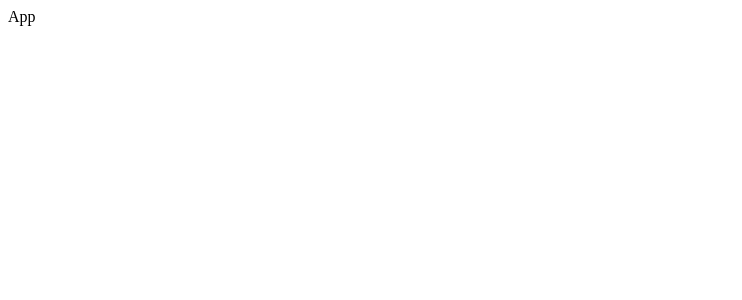
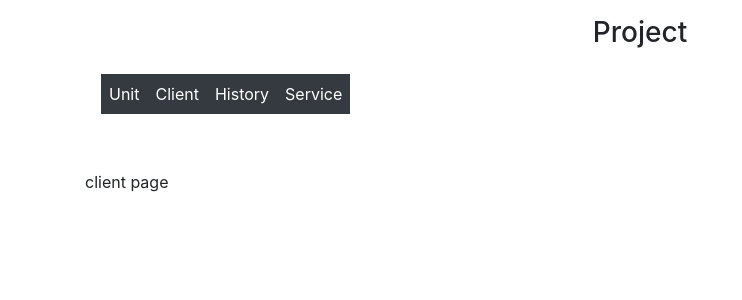
Before and after one commit to jayhan1109/comp4941_frontend, a React (Create React App) app in the folder client/: page /client in a window 1280 px wide. Shown: the top 300 px of the page, without its empty margins (0-742 px from the left). Built offline with nearby package versions, Linux system fonts and the light colour scheme.

Commit message:
Modify folder structure and create Navbar

```diff
--- a/client/package.json
+++ b/client/package.json
@@ -7,7 +7,9 @@
     "@testing-library/react": "^11.1.0",
     "@testing-library/user-event": "^12.1.10",
     "axios": "^0.21.1",
+    "bootstrap": "^4.6.0",
     "react": "^17.0.2",
+    "react-bootstrap": "^1.5.2",
     "react-dom": "^17.0.2",
     "react-router-dom": "^5.2.0",
     "react-scripts": "4.0.3",
--- a/client/public/index.html
+++ b/client/public/index.html
@@ -14,6 +14,13 @@
     <link rel="manifest" href="%PUBLIC_URL%/manifest.json" />
 
     <title>React App</title>
+
+    <link
+  rel="stylesheet"
+  href="https://cdn.jsdelivr.net/npm/bootstrap@4.6.0/dist/css/bootstrap.min.css"
+  integrity="sha384-B0vP5xmATw1+K9KRQjQERJvTumQW0nPEzvF6L/Z6nronJ3oUOFUFpCjEUQouq2+l"
+  crossorigin="anonymous"
+/>
   </head>
   <body>
     <noscript>You need to enable JavaScript to run this app.</noscript>
--- a/client/src/App.js
+++ b/client/src/App.js
@@ -1,8 +1,29 @@
 import React from "react";
+import { BrowserRouter, Route, Switch } from "react-router-dom";
 import "./App.css";
+import Navigation from "./component/Navigation";
+import Unit from "./pages/Unit";
+import Client from "./pages/Client";
+import History from "./pages/History";
+import Service from "./pages/Service";
 
 const App = () => {
-  return <div>App</div>;
+  return (
+    <BrowserRouter>
+      <div className="container">
+        <h3 className="m-3 d-flex justify-content-center">Project</h3>
+
+        <Navigation />
+
+        <Switch>
+          <Route path="/unit" component={Unit} exact />
+          <Route path="/client" component={Client} exact />
+          <Route path="/history" component={History} exact />
+          <Route path="/service" component={Service} exact />
+        </Switch>
+      </div>
+    </BrowserRouter>
+  );
 };
 
 export default App;
--- /dev/null
+++ b/client/src/component/Navigation.js
@@ -0,0 +1,29 @@
+import React from "react";
+import { NavLink } from "react-router-dom";
+import { Navbar, Nav } from "react-bootstrap";
+
+const Navigation = () => {
+  return (
+    <Navbar bg="dart" expand="lg">
+      <Navbar.Toggle aria-controls="basic-navbar-nav" />
+      <Navbar.Collapse id="basic-navbar-nav">
+        <Nav>
+          <NavLink className="d-inline p-2 bg-dark text-white" to="/unit">
+            Unit
+          </NavLink>
+          <NavLink className="d-inline p-2 bg-dark text-white" to="/client">
+            Client
+          </NavLink>
+          <NavLink className="d-inline p-2 bg-dark text-white" to="/history">
+            History
+          </NavLink>
+          <NavLink className="d-inline p-2 bg-dark text-white" to="/service">
+            Service
+          </NavLink>
+        </Nav>
+      </Navbar.Collapse>
+    </Navbar>
+  );
+};
+
+export default Navigation;
--- /dev/null
+++ b/client/src/pages/Client.js
@@ -0,0 +1,7 @@
+import React from "react";
+
+function Client() {
+  return <div className="mt-5 d-flex justify-content-left">client page</div>;
+}
+
+export default Client;
--- /dev/null
+++ b/client/src/pages/History.js
@@ -0,0 +1,7 @@
+import React from "react";
+
+function History() {
+  return <div className="mt-5 d-flex justify-content-left">history page</div>;
+}
+
+export default History;
--- /dev/null
+++ b/client/src/pages/Service.js
@@ -0,0 +1,7 @@
+import React from "react";
+
+function Service() {
+  return <div className="mt-5 d-flex justify-content-left">service page</div>;
+}
+
+export default Service;
--- /dev/null
+++ b/client/src/pages/Unit.js
@@ -0,0 +1,7 @@
+import React from "react";
+
+function Unit() {
+  return <div className="mt-5 d-flex justify-content-left">unit page</div>;
+}
+
+export default Unit;
```
Also changed, not shown: 1 other file (tests, documents, lock files or other folders).
